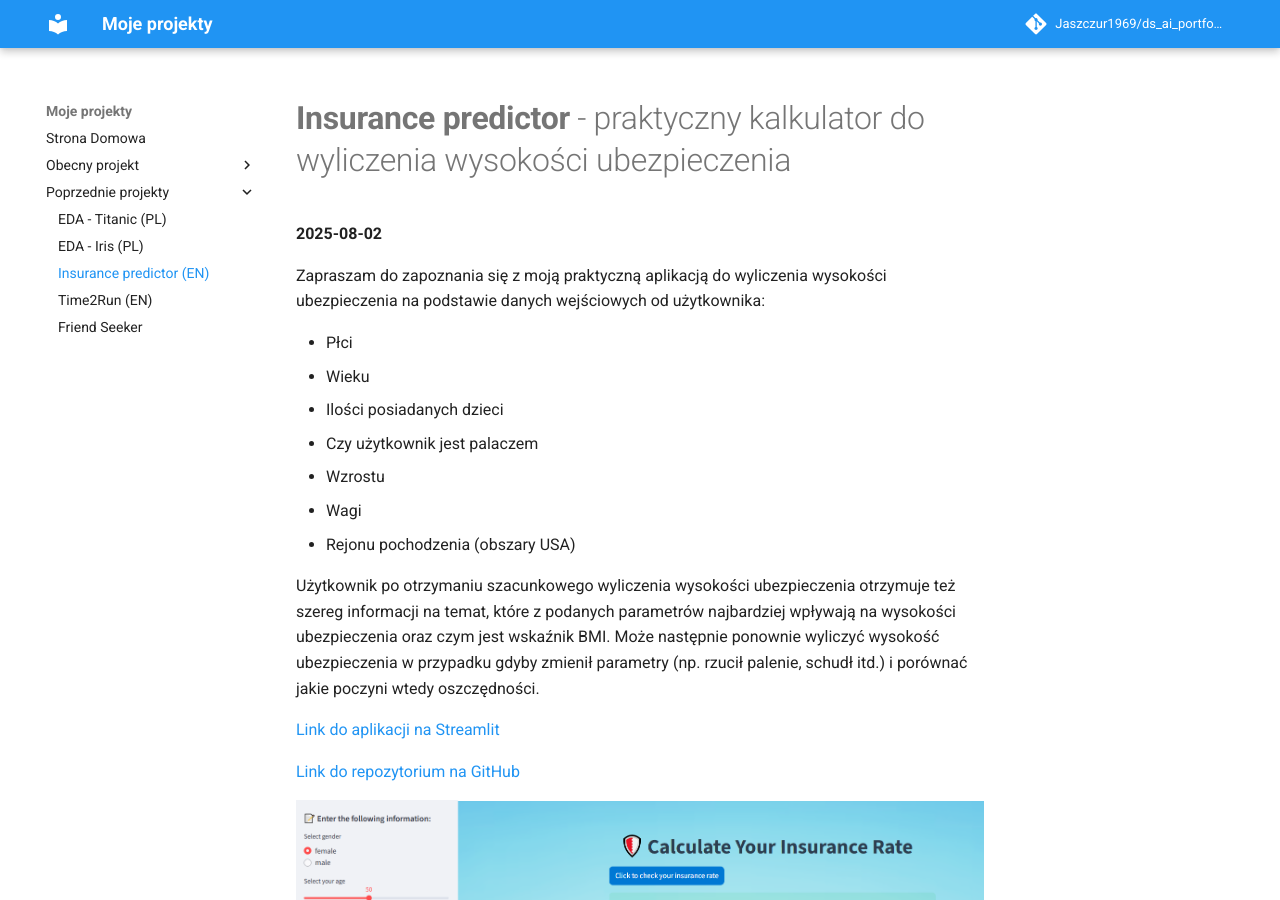
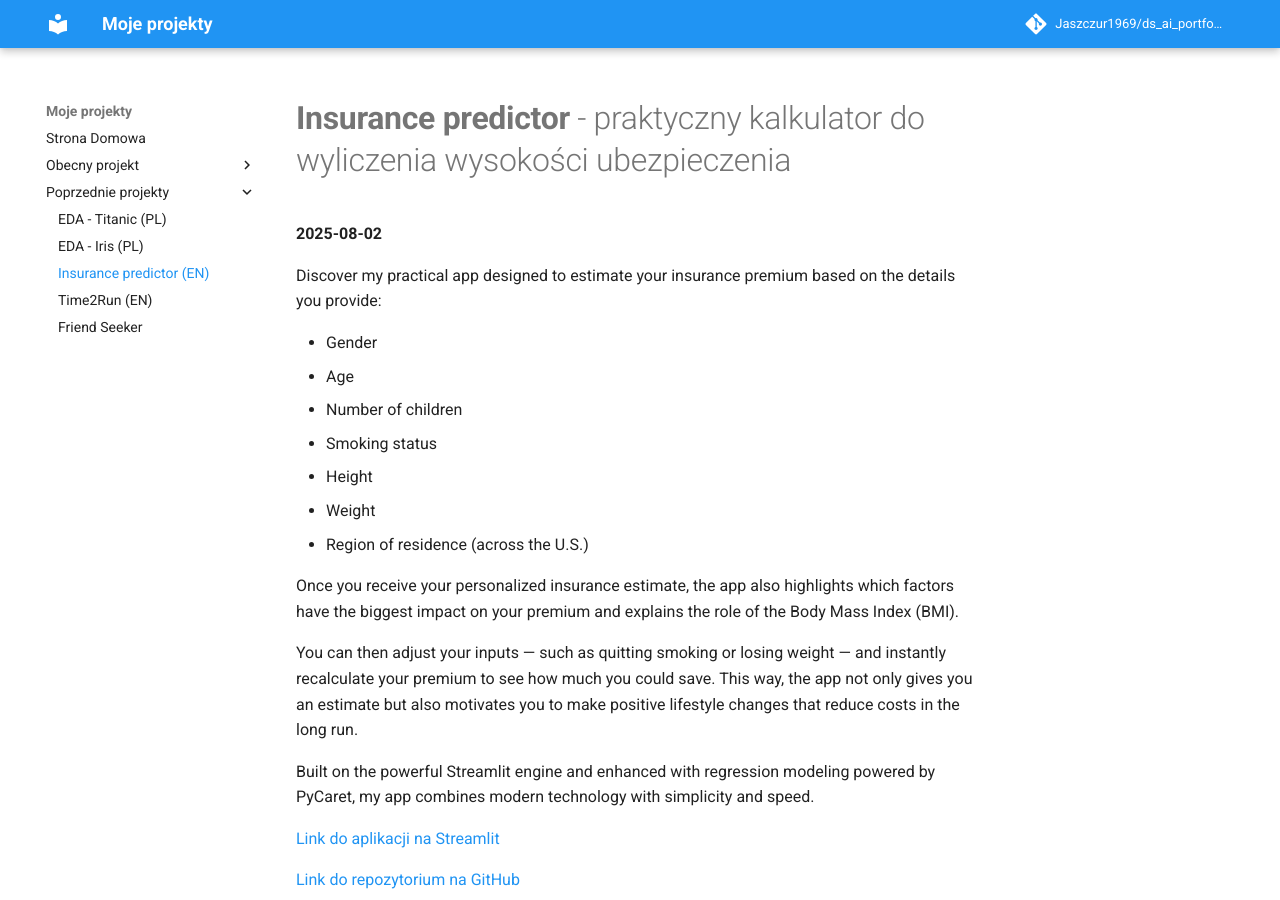
Before and after one commit to Jaszczur1969/ds_ai_portfolio, an MkDocs documentation site: the page built from docs/Insurance predictor/index.md, in a window 1280 px wide and 900 px high. Built offline with MkDocs 1.6.1 and Material for MkDocs 9.7.7, drawn with Linux system fonts in a browser that asks for light colours; comment, search, counter and statistics services are not loaded.

Commit message:
update 22.09.25 v2

```diff
--- a/docs/Insurance predictor/index.md
+++ b/docs/Insurance predictor/index.md
@@ -3,17 +3,21 @@
 
 **2025-08-02**
 
-Zapraszam do zapoznania się z moją praktyczną aplikacją do wyliczenia wysokości ubezpieczenia na podstawie danych wejściowych od użytkownika:
+Discover my practical app designed to estimate your insurance premium based on the details you provide:
 
-- Płci
-- Wieku
-- Ilości posiadanych dzieci
-- Czy użytkownik jest palaczem
-- Wzrostu
-- Wagi
-- Rejonu pochodzenia (obszary USA)
+- Gender
+- Age
+- Number of children
+- Smoking status
+- Height
+- Weight
+- Region of residence (across the U.S.)
 
-Użytkownik po otrzymaniu szacunkowego wyliczenia wysokości ubezpieczenia otrzymuje też szereg  informacji na temat, które z podanych parametrów najbardziej wpływają na wysokości ubezpieczenia oraz czym jest wskaźnik BMI. Może następnie ponownie wyliczyć wysokość ubezpieczenia w przypadku gdyby zmienił parametry (np. rzucił palenie, schudł itd.) i porównać jakie poczyni wtedy oszczędności.
+Once you receive your personalized insurance estimate, the app also highlights which factors have the biggest impact on your premium and explains the role of the Body Mass Index (BMI).
+
+You can then adjust your inputs — such as quitting smoking or losing weight — and instantly recalculate your premium to see how much you could save. This way, the app not only gives you an estimate but also motivates you to make positive lifestyle changes that reduce costs in the long run.
+
+Built on the powerful Streamlit engine and enhanced with regression modeling powered by PyCaret, my app combines modern technology with simplicity and speed.
 
 [Link do aplikacji na Streamlit](https://insurance-predictor-jaszczur1969.streamlit.app){:target="_blank"}
 
```
